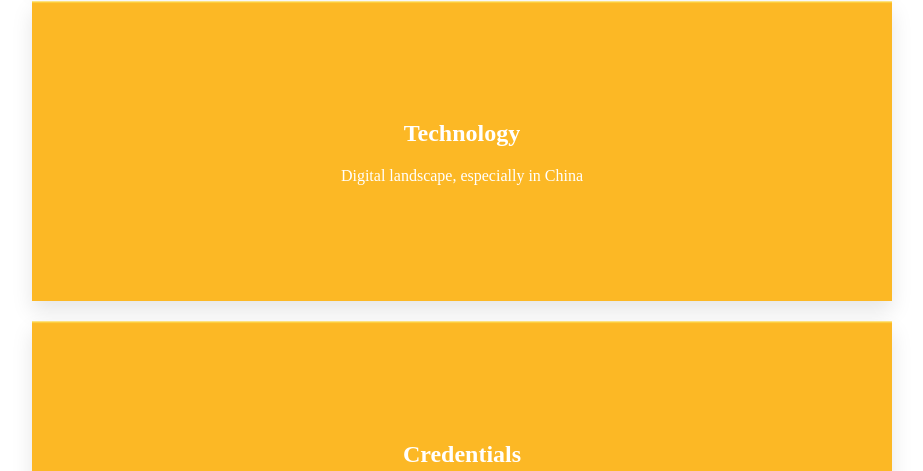
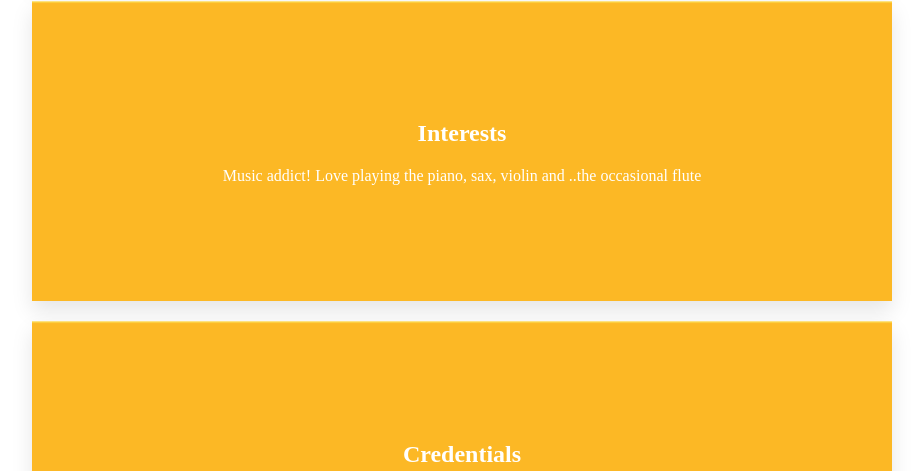
Before and after one commit to Crepanini/profile, a plain HTML site: page index.html in a window 1280 px wide. Shown: the part 1120-1591 px from the top of the page, without its empty margins (178-1101 px from the left). Drawn offline with Linux system fonts and the light colour scheme.

Commit message:
added interests

```diff
--- a/index.html
+++ b/index.html
@@ -34,8 +34,8 @@
       </div>
 
       <div class="card-align" id="skills">
-        <h2>Technology</h2>
-        <p>Digital landscape, especially in China</p>
+        <h2>Interests</h2>
+        <p>Music addict! Love playing the piano, sax, violin and ..the occasional flute</p>
       </div>
 
 
```
